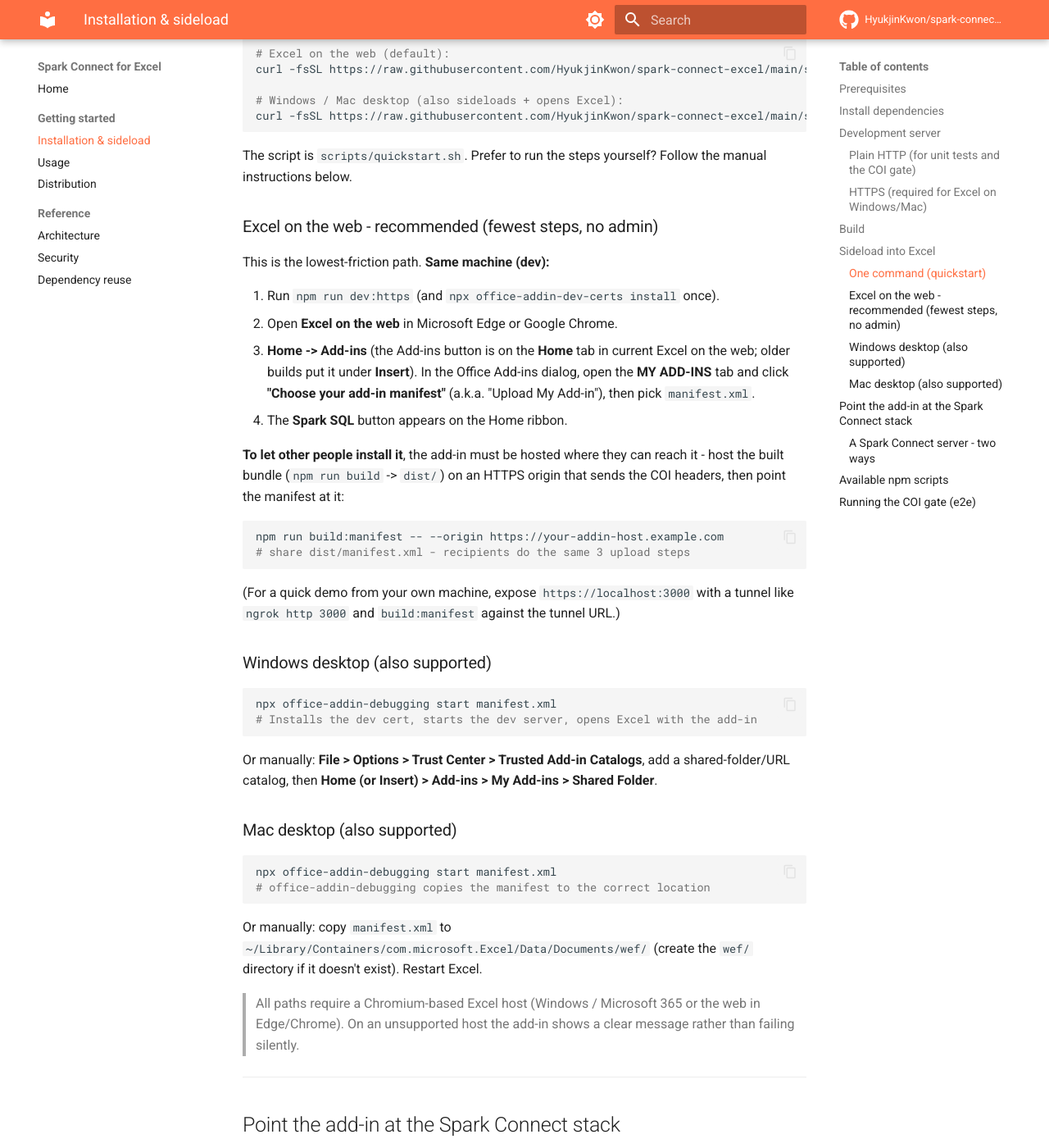
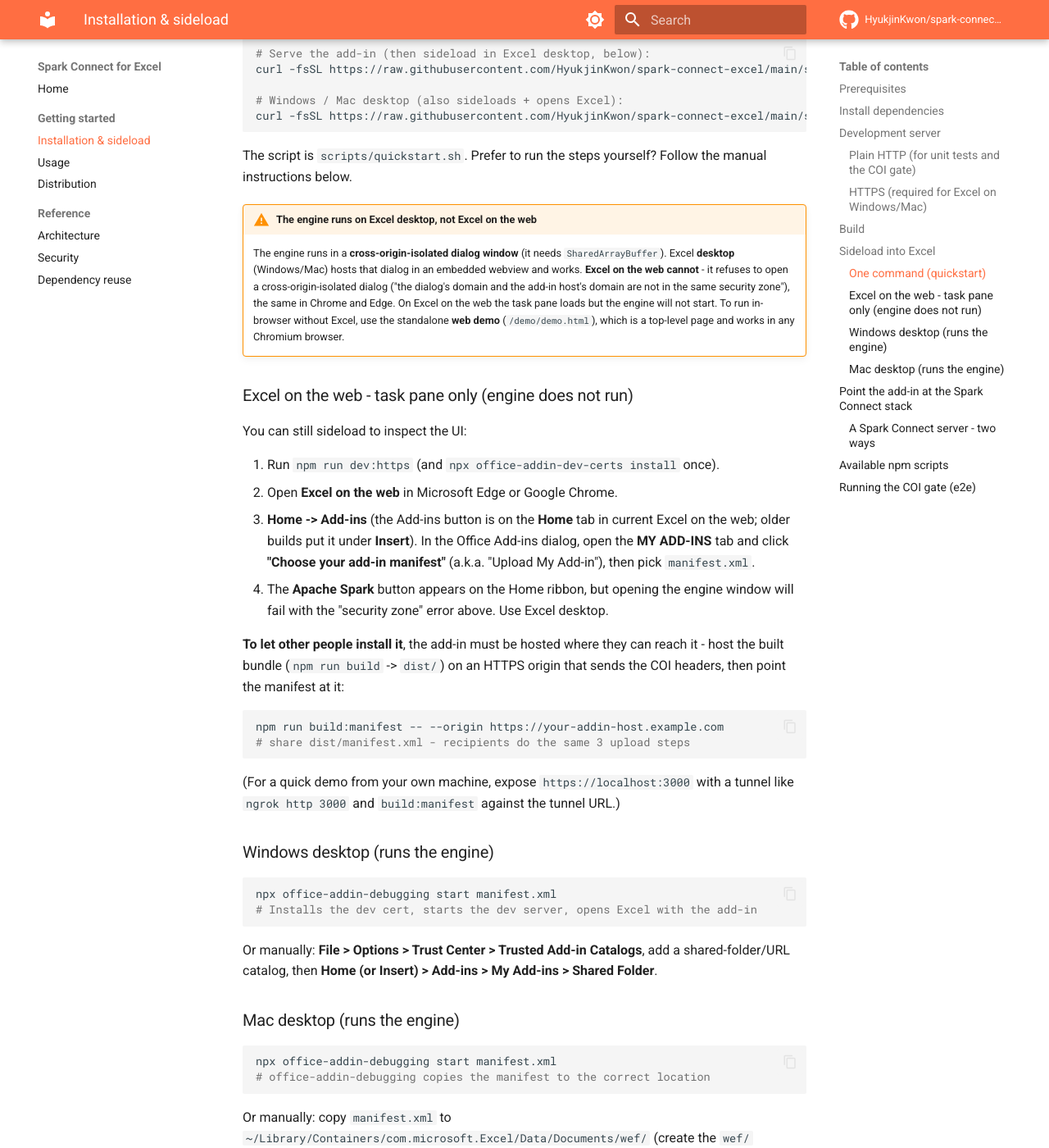
Before and after one commit to HyukjinKwon/spark-connect-excel, an MkDocs documentation site: the page built from docs/installation.md, in a window 1280 px wide and 1400 px high, scrolled down 2134 px. Shown: the whole window at 82% size. Built offline with MkDocs 1.6.1 and Material for MkDocs 9.7.7, drawn with Linux system fonts in a browser that asks for light colours; comment, search, counter and statistics services are not loaded; some of the changed text lies outside the part shown.

Commit message:
docs: be honest that the engine runs on Excel desktop, not Excel on the web
Excel on the web cannot open the cross-origin-isolated dialog the engine needs
(SharedArrayBuffer), failing with the 'security zone' error - identical in
Chrome and Edge. The error's 'configure your browser' hint is legacy IE
Security Zones boilerplate and does not apply/help. Reframe: desktop runs the
engine; web loads the task pane only; the standalone web demo runs in any
Chromium browser. Update compatibility tables and prerequisites accordingly.

Co-authored-by: Isaac

````diff
--- a/docs/installation.md
+++ b/docs/installation.md
@@ -10,7 +10,7 @@
 | npm | 10+ | Comes with Node 20 |
 | Python | 3.11+ | For running the Python unit tests locally |
 | Docker (optional) | 20+ | Only needed for the full stack (Spark Connect + Envoy + static host); a local server just needs Java 17 + `pip install "pyspark[connect]"` |
-| Excel | 2019 / Microsoft 365 | Windows, Mac, or Excel on the web |
+| Excel (to run the engine) | 2019 / Microsoft 365 | Windows or Mac **desktop** (Excel on the web loads the task pane but cannot run the engine - see below) |
 
 > **Browser requirement:** The add-in requires a Chromium-based Excel host
 > (Windows WebView2, Edge, Chrome). `COEP: credentialless` - the mode needed
@@ -92,7 +92,7 @@
 the add-in (then upload the manifest as below):
 
 ```bash
-# Excel on the web (default):
+# Serve the add-in (then sideload in Excel desktop, below):
 curl -fsSL https://raw.githubusercontent.com/HyukjinKwon/spark-connect-excel/main/scripts/quickstart.sh | bash
 
 # Windows / Mac desktop (also sideloads + opens Excel):
@@ -102,9 +102,20 @@
 The script is `scripts/quickstart.sh`. Prefer to run the steps yourself? Follow
 the manual instructions below.
 
-### Excel on the web - recommended (fewest steps, no admin)
+!!! warning "The engine runs on Excel desktop, not Excel on the web"
+    The engine runs in a **cross-origin-isolated dialog window** (it needs
+    `SharedArrayBuffer`). Excel **desktop** (Windows/Mac) hosts that dialog in an
+    embedded webview and works. **Excel on the web cannot** - it refuses to open
+    a cross-origin-isolated dialog ("the dialog's domain and the add-in host's
+    domain are not in the same security zone"), the same in Chrome and Edge. On
+    Excel on the web the task pane loads but the engine will not start. To run
+    in-browser without Excel, use the standalone **web demo**
+    (`/demo/demo.html`), which is a top-level page and works in any Chromium
+    browser.
 
-This is the lowest-friction path. **Same machine (dev):**
+### Excel on the web - task pane only (engine does not run)
+
+You can still sideload to inspect the UI:
 
 1. Run `npm run dev:https` (and `npx office-addin-dev-certs install` once).
 2. Open **Excel on the web** in Microsoft Edge or Google Chrome.
@@ -112,7 +123,8 @@
    Excel on the web; older builds put it under **Insert**). In the Office Add-ins
    dialog, open the **MY ADD-INS** tab and click **"Choose your add-in
    manifest"** (a.k.a. "Upload My Add-in"), then pick `manifest.xml`.
-4. The **Spark SQL** button appears on the Home ribbon.
+4. The **Apache Spark** button appears on the Home ribbon, but opening the engine
+   window will fail with the "security zone" error above. Use Excel desktop.
 
 **To let other people install it**, the add-in must be hosted where they can
 reach it - host the built bundle (`npm run build` -> `dist/`) on an HTTPS origin
@@ -126,7 +138,7 @@
 (For a quick demo from your own machine, expose `https://localhost:3000` with a
 tunnel like `ngrok http 3000` and `build:manifest` against the tunnel URL.)
 
-### Windows desktop (also supported)
+### Windows desktop (runs the engine)
 
 ```bash
 npx office-addin-debugging start manifest.xml
@@ -137,7 +149,7 @@
 shared-folder/URL catalog, then **Home (or Insert) > Add-ins > My Add-ins >
 Shared Folder**.
 
-### Mac desktop (also supported)
+### Mac desktop (runs the engine)
 
 ```bash
 npx office-addin-debugging start manifest.xml
@@ -148,9 +160,13 @@
 `~/Library/Containers/com.microsoft.Excel/Data/Documents/wef/` (create the
 `wef/` directory if it doesn't exist). Restart Excel.
 
-> All paths require a Chromium-based Excel host (Windows / Microsoft 365 or the
-> web in Edge/Chrome). On an unsupported host the add-in shows a clear message
-> rather than failing silently.
+> The engine runs on Excel **desktop** (Windows or Mac). The Office.js error's
+> suggestion to "configure your browser" / "try a different browser" refers to
+> legacy Internet Explorer **Security Zones** (a Windows-only IE concept) and
+> does **not** apply to Chrome/Edge on macOS - there is no such setting to change,
+> and it would not fix this anyway. The real cause is that the engine's dialog
+> must be cross-origin-isolated, which Excel on the web does not allow. Use Excel
+> desktop, or the standalone web demo for in-browser use.
 
 ---
 
````
Also changed, not shown: README.md (+19 -18 lines).
